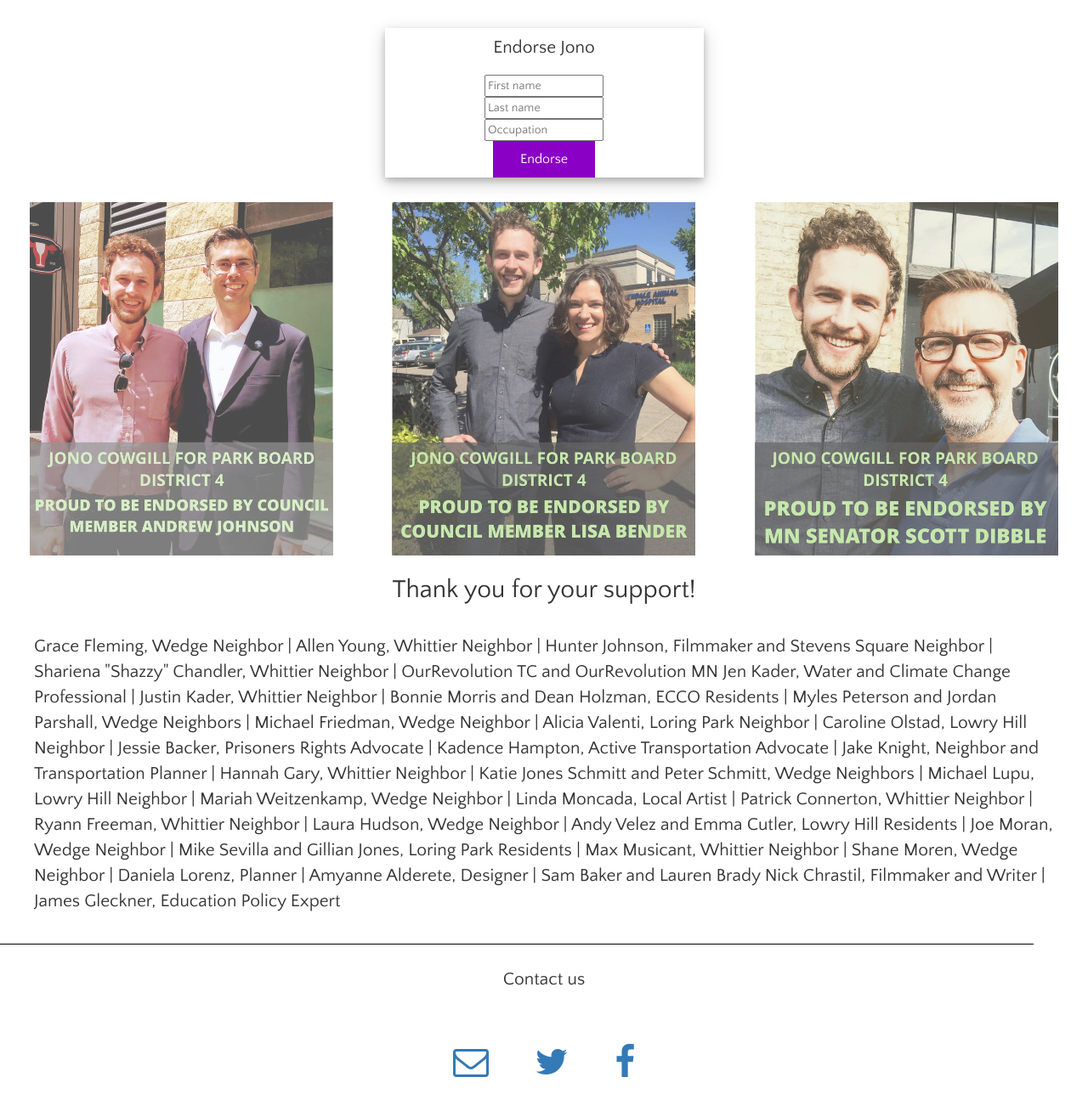
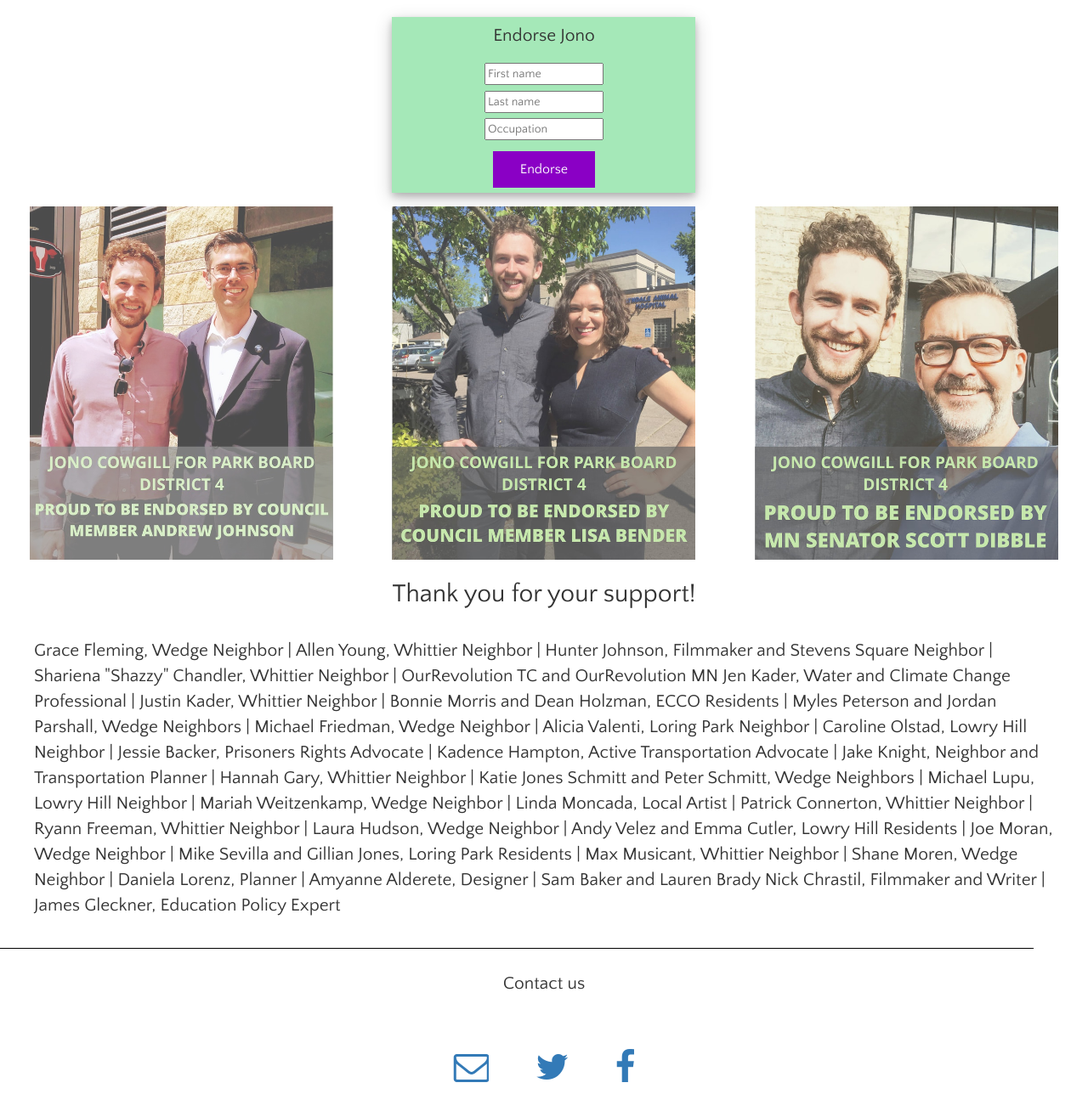
Before and after one commit to pete-wildberger/jono4parks, a website: page public/views/index.html at #!/endorsements in a window 1280 px wide. Shown: the part 92-1380 px from the top of the page at 85% size. Drawn offline with nearby package versions, Linux system fonts and the light colour scheme; files that its build step writes are made by us from their sources; no server answers; files whose address does not match are found by name.

Commit message:
really for deploy testing

```diff
--- a/package.json
+++ b/package.json
@@ -13,6 +13,7 @@
     "angular-route": "^1.6.6",
     "body-parser": "^1.17.2",
     "bootstrap": "^3.3.7",
+    "dotenv": "^4.0.0",
     "express": "^4.15.4",
     "express-session": "^1.15.4",
     "mongoose": "^4.11.3",
--- a/public/styles/styles.scss
+++ b/public/styles/styles.scss
@@ -111,10 +111,18 @@ p, li {
   width: 90%;
   margin: 1% 5%;
 }
-.e-banner{
-  width: 100%;
-  margin: auto;
+.wrapper{
+    display: inline-block;
+    overflow: hidden;
+    text-align: center;
+    margin: 2%;
 }
+.wrapper:hover {
+    color: red;
+    transition: 0.9s;
+    transform: rotateY(180deg);
+}
+
 .donate{
   border: solid red 2px;
 }
@@ -137,7 +145,7 @@ p.quote{
 
 }
 .en-in{
-  margin: auto;
+  margin: 2% auto;
 
   // border-color: #8A00C5;
 }
@@ -150,14 +158,15 @@ p.quote{
     text-decoration: none;
     display: inline-block;
     font-size: 16px;
+    margin: 2% auto;
 }
 .en-btn:hover{
   background-color: #A5E8B8;
 }
 div.card {
-    margin: 2% auto;
-    width: 30%;
-    height: 12%;
+  width: 90%;
+  margin: 3% 5%;
+  background-color: #A5E8B8;
     box-shadow: 0 4px 8px 0 rgba(0, 0, 0, 0.2), 0 6px 20px 0 rgba(0, 0, 0, 0.19);
     text-align: center;
 }
--- a/public/views/index.html
+++ b/public/views/index.html
@@ -4,6 +4,9 @@
 <head>
   <meta charset="utf-8">
   <title>Jono for Parks</title>
+<!-- favicon -->
+<link rel="shortcut icon" href="/favicon.ico" type="image/x-icon">
+<link rel="icon" href="/favicon.ico" type="image/x-icon">
   <!-- Vendors -->
   <script src="vendors/angular.min.js" charset="utf-8"></script>
   <script src="vendors/angular-route.min.js" charset="utf-8"></script>
@@ -69,9 +72,9 @@
       <div class="line"></div>
       <p class="text-center">Contact us</p>
       <div class="text-center">
-        <a href="mailto:jono4parks@gmail.com"><i class="fa fa-envelope-o fa-3x social"></i></a>
-        <a href="https://twitter.com/jono4parkboard" target="_blank"><i class="fa fa-twitter fa-3x social"></i></a>
-        <a href="https://www.facebook.com/jono4parkboard/" target="_blank"><i class="fa fa-facebook fa-3x social"></i></a>
+        <span class="wrapper"><a href="mailto:jono4parks@gmail.com"><i class="fa fa-envelope-o fa-3x social"></i></a></span>
+        <span class="wrapper"><a href="https://twitter.com/jono4parkboard" target="_blank"><i class="fa fa-twitter fa-3x social"></i></a></span>
+        <span class="wrapper"><a href="https://www.facebook.com/jono4parkboard/" target="_blank"><i class="fa fa-facebook fa-3x social"></i></a></span>
       </div>
       <p class="text-center">
       Jono Cowgill<br>
--- a/public/views/partials/endorse.html
+++ b/public/views/partials/endorse.html
@@ -1,3 +1,7 @@
+<div class="row">
+  <div class="col-md-4 col-sm-12">
+  </div>
+  <div class="col-md-4 col-sm-12">
     <div class="card">
       <p>Endorse Jono</p>
       <form class="endorse-jono img-fit" name="endorse">
@@ -7,6 +11,9 @@
         <button class="block en-btn" type="submit" ng-click="ec.addEndorsement()" ng-disabled="endorse.$invalid">Endorse</button>
       </form>
     </div>
+  </div>
+</div>
+
 
 
 <div class="row">
```
Also changed, not shown: public/views/partials/welcome.html (+1 -3 lines), server.js (+4 -7 lines), public/styles/styles.min.css, 1 other file. Lines whose indentation alone changed are shown as unchanged.
